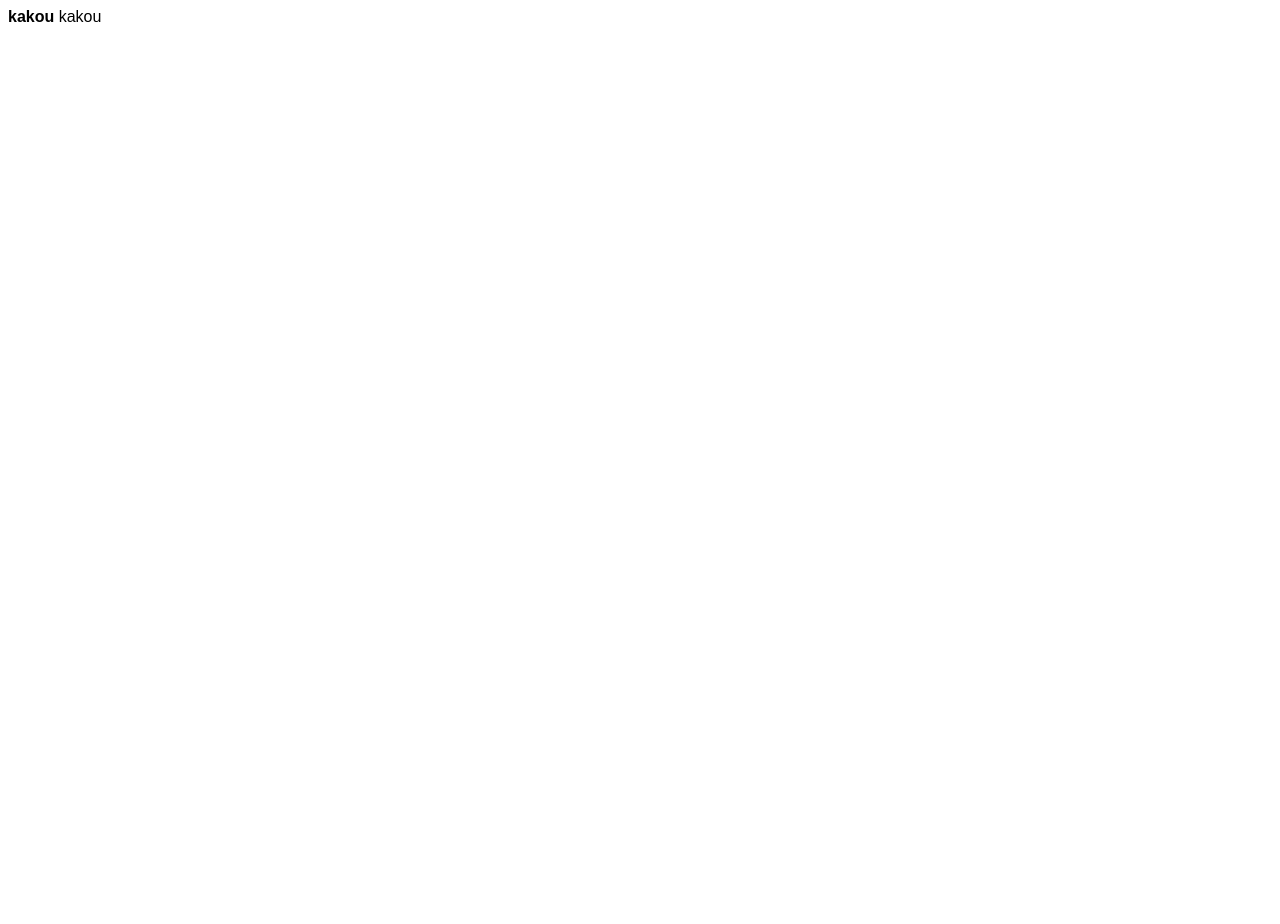
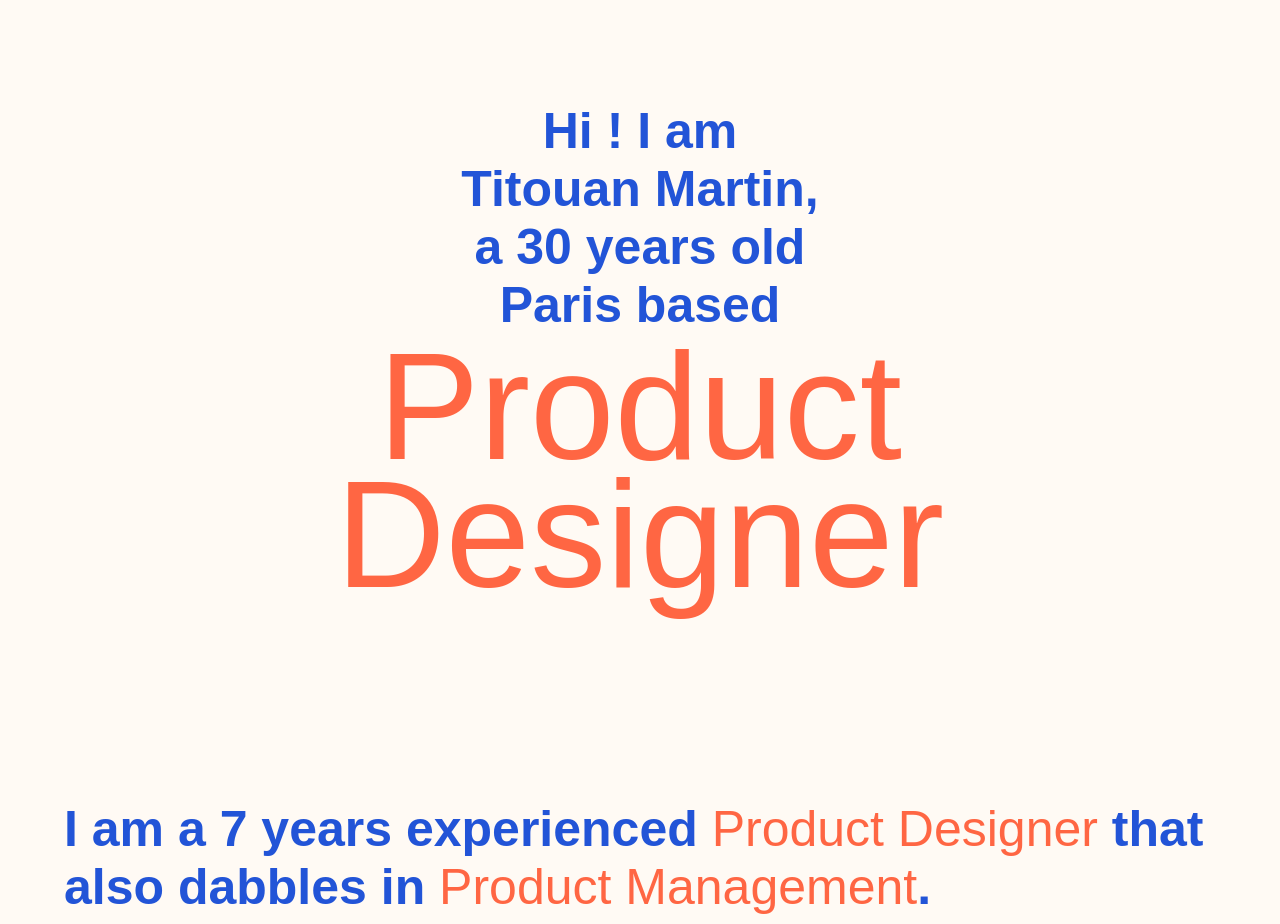
Before and after one commit to TitouMartin/portfolio, a Nuxt app: page / in a window 1280 px wide. Shown: the top 924 px of the page. Before the commit the page ends 800 px from the top, so only its background shows below. Built offline with nearby package versions, Linux system fonts and the light colour scheme; a web font is replaced by a local one.

Commit message:
started on landing page

```diff
--- /dev/null
+++ b/assets/style/_landing-page.scss
@@ -0,0 +1,37 @@
+.landing-page {
+    padding-bottom: base-unit(20);
+
+    .ab-fold-title {
+        margin: 0;
+        position: absolute;
+        top: 50%;
+        left: 50%;
+        transform: translate(-50%, -60%);
+
+        .presentation {
+            width: fit-content;
+            margin: 0 auto $base-unit auto;
+            text-align: center;
+            font-size: 50px;
+            line-height: 58px;
+        }
+
+        .product-designer {
+            width: fit-content;
+            margin: auto;
+            font-size: 152px;
+            text-align: center;
+            color: $red;
+            line-height: 128px;
+        }
+    }
+
+    .text-block {
+        font-size: 50px;
+        line-height: 58px;
+
+        &.about {
+            margin-bottom: base-unit(25);
+        }
+    }
+}
--- a/assets/style/_main.scss
+++ b/assets/style/_main.scss
@@ -1,11 +1,25 @@
 body {
-    font-family: "new-hero", sans-serif;
-    font-weight: 800;
-    font-style: normal;
+    margin: 0;
+    background-color: $background;
+    color: $blue;
+    @include new-hero-eb;
 
     .soap {
-        font-family: "soap", sans-serif;
-        font-weight: 400;
-        font-style: normal;
+        @include soap;
     }
 }
+
+.ab-fold {
+    height: 100vh;
+    width: 100vw;
+    position: relative;
+}
+
+.text-block {
+    padding: 0 base-unit(8);
+
+    .outlined {
+        @include soap;
+        color: $red;
+    }
+}
--- a/assets/style/_variables.scss
+++ b/assets/style/_variables.scss
@@ -3,6 +3,18 @@
 @import url("https://use.typekit.net/fke7hpc.css");
 // SOAP
 @import url("https://use.typekit.net/fke7hpc.css");
+
+@mixin new-hero-eb {
+    font-family: "new-hero", sans-serif;
+    font-weight: 800;
+    font-style: normal;
+}
+
+@mixin soap {
+    font-family: "soap", sans-serif;
+    font-weight: 400;
+    font-style: normal;
+}
 
 // ------------ COLORS ------------
 $blue: #2254D7;
@@ -16,6 +28,10 @@
 // ------------ SIZES ------------
 $base-unit : 8px;
 
+@function base-unit($n) {
+    @return ($n * $base-unit);
+}
+
 // ------------ BREAKPOINTS ------------
 $media-lt-sm: 'max-width: 599px';
 $media-lt-md: 'max-width: 959px';
--- a/nuxt.config.ts
+++ b/nuxt.config.ts
@@ -7,12 +7,13 @@
   alias: {
     "@": resolve(__dirname, "/")
   },
-  css: ["~/assets/style/_main.scss",],
+  css: ["~/assets/style/_main.scss", "~/assets/style/_global-styling.scss", "~/assets/style/_landing-page.scss",],
   vite: {
     css: {
       preprocessorOptions: {
         scss: {
           additionalData: '@use "~/assets/style/_variables.scss" as *;',
+          api: 'modern',
         },
       },
     },
--- a/pages/index.vue
+++ b/pages/index.vue
@@ -1,3 +1,21 @@
 <template>
-    <div>kakou <span class="soap">kakou</span></div>
+    <div class="landing-page">
+        <div class="ab-fold">
+            <h1 class="ab-fold-title">
+                <div class="presentation">
+                    <div>Hi ! I am</div>
+                    <div>Titouan Martin,</div>
+                    <div>a 30 years old</div>
+                    <div>Paris based</div>
+                </div>
+                <div class="product-designer soap">
+                    <div>Product</div>
+                    <div class="designer">Designer</div>
+                </div>
+            </h1>
+        </div>
+        <div class="text-block">I am a 7 years experienced <span class="outlined">Product Designer</span> that also dabbles in <span class="outlined">Product Management</span>.</div>
+        <div class="text-block about">I help teams to create and bring to life beautiful, intuitive and accessible digital products.</div>
+        <div class="text-block projects">Here are some projects I took a part in :</div>
+    </div>
 </template>
```
Also changed, not shown: assets/style/_global-styling.scss (added).
